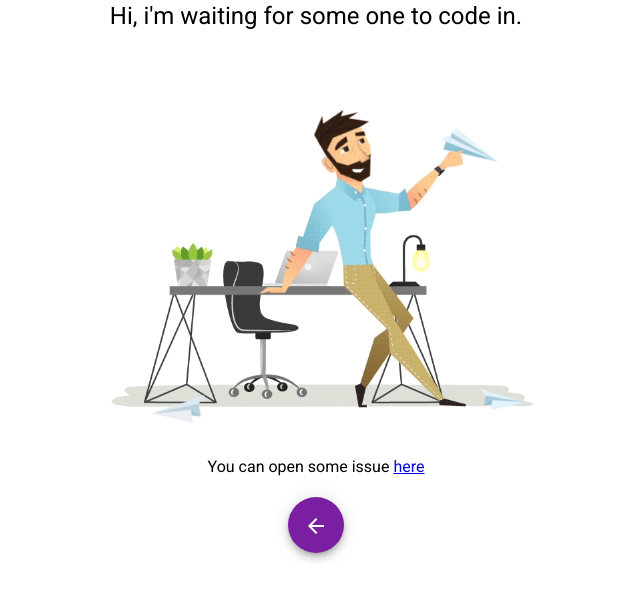
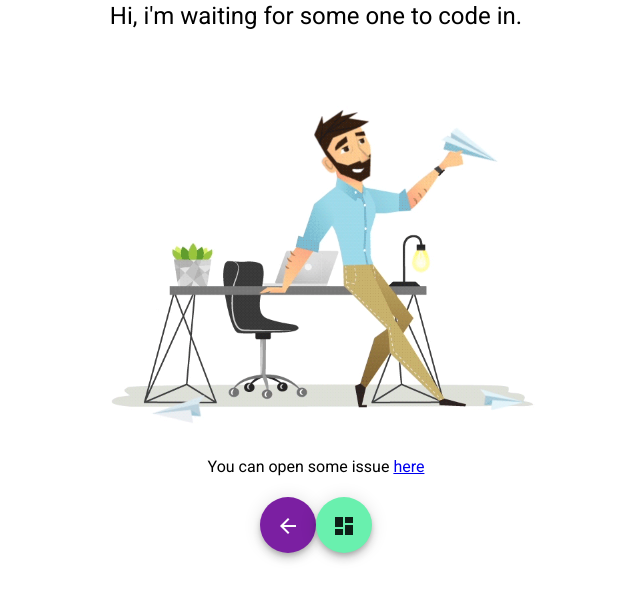
Before and after one commit to jlorenzoC/my-resume, an Angular app: page /#/welcome in a window 1280 px wide. Both pictures are taken after a click on the button "SEE WHAT IS COOKING!". Shown: the top 600 px of the page, without its empty margins (324-964 px from the left). Built offline with nearby package versions, Linux system fonts and the light colour scheme.

Commit message:
:sparkles: adds button to navigate to the resume view

```diff
--- a/src/app/temporal-flow/in-development/in-development.component.html
+++ b/src/app/temporal-flow/in-development/in-development.component.html
@@ -12,6 +12,11 @@
     >
   </h3>
 </div>
+<div>
 <button color="primary" mat-fab routerLink="/welcome">
   <mat-icon>arrow_back</mat-icon>
 </button>
+  <button mat-fab routerLink="/resume-view">
+    <mat-icon>dashboard</mat-icon>
+  </button>
+</div>
```
